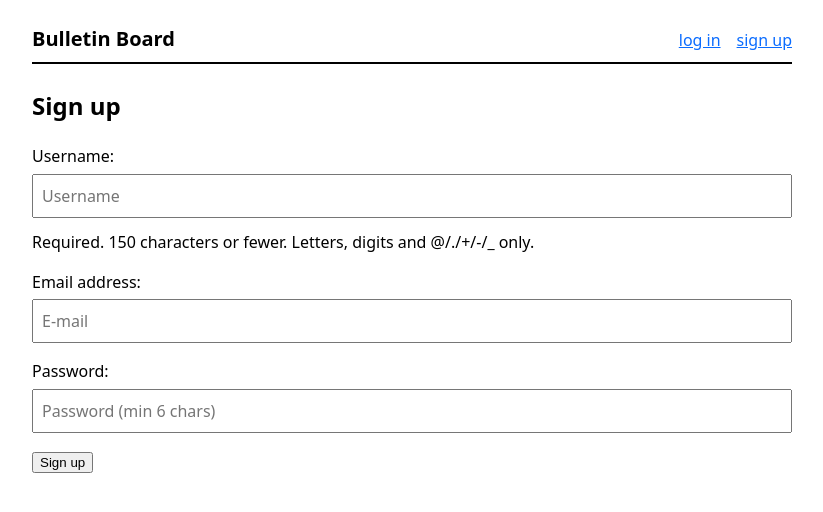
After one commit to IvanDeus/djbb-lite, a Django app: page /signup/ in a window 1280 px wide. The commit adds this page. Shown: the top 512 px of the page, without its empty margins (228-1051 px from the left). Run offline with Django 5.2, Linux system fonts and the light colour scheme.

Commit message:
Add user signup with auto-login
- New RegistrationForm (username, email, password min 6 chars) in board/forms.py
- Signup view at /signup/ that auto-authenticates new users
- Signup.html template alongside login page
- Added routes and navigation links for signup
- Updated README.md and CHANGELOG.md with documentation

```diff
--- a/board/forms.py
+++ b/board/forms.py
@@ -1,4 +1,5 @@
 from django import forms
+from django.contrib.auth.models import User
 
 from .models import Comment, Post
 
@@ -20,3 +21,27 @@ class CommentForm(forms.ModelForm):
         widgets = {
             'body': forms.Textarea(attrs={'class': 'field', 'rows': 3, 'placeholder': 'Reply...'}),
         }
+
+
+class RegistrationForm(forms.ModelForm):
+    password = forms.CharField(widget=forms.PasswordInput(attrs={'class': 'field', 'placeholder': 'Password (min 6 chars)'}))
+
+    class Meta:
+        model = User
+        fields = ['username', 'email', 'password']
+        widgets = {
+            'username': forms.TextInput(attrs={'class': 'field', 'placeholder': 'Username'}),
+            'email': forms.EmailInput(attrs={'class': 'field', 'placeholder': 'E-mail'}),
+        }
+
+    def __init__(self, *args, **kwargs):
+        super().__init__(*args, **kwargs)
+        self.fields['username'].required = True
+        self.fields['email'].required = True
+        self.fields['password'].min_length = 6
+
+    def clean_username(self):
+        username = self.cleaned_data.get('username')
+        if User.objects.filter(username__iexact=username).exists():
+            raise forms.ValidationError('This username is already taken.')
+        return username
--- a/board/templates/base.html
+++ b/board/templates/base.html
@@ -31,6 +31,7 @@
       </form>
     {% else %}
       <a href="{% url 'login' %}">log in</a>
+      <a href="{% url 'signup' %}">sign up</a>
     {% endif %}
   </header>
 
--- a/board/templates/registration/login.html
+++ b/board/templates/registration/login.html
@@ -10,4 +10,5 @@
     {{ form.as_p }}
     <button type="submit">Log in</button>
   </form>
+  <p><a href="{% url 'signup' %}">Sign up</a></p>
 {% endblock %}
--- /dev/null
+++ b/board/templates/registration/signup.html
@@ -0,0 +1,13 @@
+{% extends 'base.html' %}
+
+{% block title %}Sign up{% endblock %}
+
+{% block content %}
+  <h2>Sign up</h2>
+  {% if form.errors %}<p class="errorlist">{{ form.errors }}</p>{% endif %}
+  <form method="post">
+    {% csrf_token %}
+    {{ form.as_p }}
+    <button type="submit">Sign up</button>
+  </form>
+{% endblock %}
--- a/board/views.py
+++ b/board/views.py
@@ -1,8 +1,10 @@
 from django.contrib.auth.decorators import login_required
+from django.contrib.auth import authenticate, login
+from django.contrib.auth.models import User
 from django.shortcuts import get_object_or_404, redirect, render
 from django.urls import reverse
 
-from .forms import CommentForm, PostForm
+from .forms import CommentForm, PostForm, RegistrationForm
 from .models import Post
 
 
@@ -66,3 +68,22 @@ def post_delete(request, pk):
         post.delete()
         return redirect(reverse('post_list'))
     return render(request, 'board/post_confirm_delete.html', {'post': post})
+
+
+def signup(request):
+    if request.method == 'POST':
+        form = RegistrationForm(request.POST)
+        if form.is_valid():
+            username = form.cleaned_data['username']
+            email = form.cleaned_data['email']
+            password = form.cleaned_data['password']
+
+            user = User.objects.create_user(username=username, email=email, password=password)
+            user.save()
+
+            authenticated_user = authenticate(username=username, password=password)
+            login(request, authenticated_user)
+            return redirect('post_list')
+    else:
+        form = RegistrationForm()
+    return render(request, 'registration/signup.html', {'form': form})
--- a/config/urls.py
+++ b/config/urls.py
@@ -12,5 +12,6 @@ urlpatterns = [
     path('post/<int:pk>/edit/', views.post_update, name='post_update'),
     path('post/<int:pk>/delete/', views.post_delete, name='post_delete'),
     path('login/', auth_views.LoginView.as_view(template_name='registration/login.html'), name='login'),
+    path('signup/', views.signup, name='signup'),
     path('logout/', auth_views.LogoutView.as_view(), name='logout'),
 ]
```
Also changed, not shown: CHANGELOG.md, README.md.
